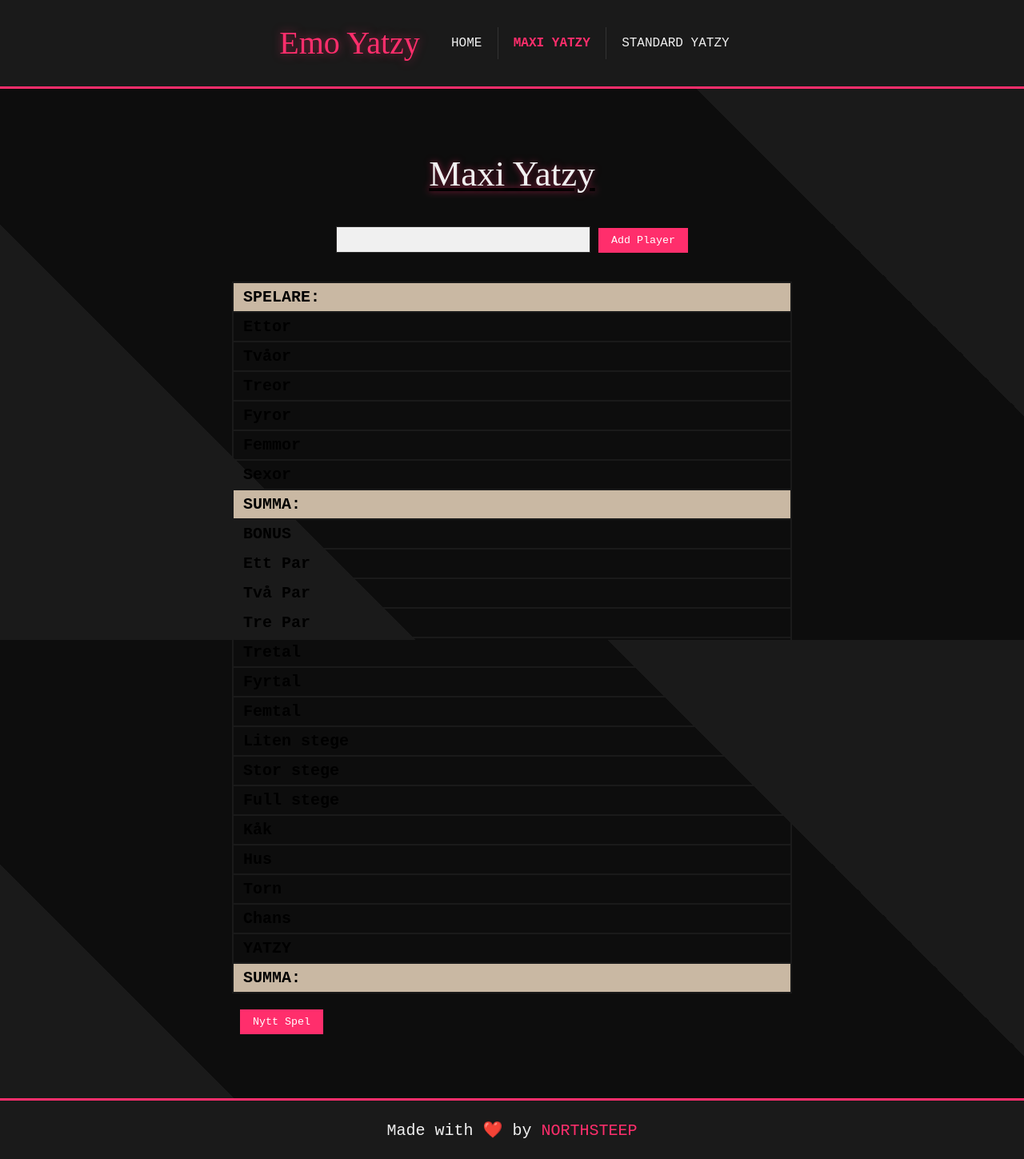
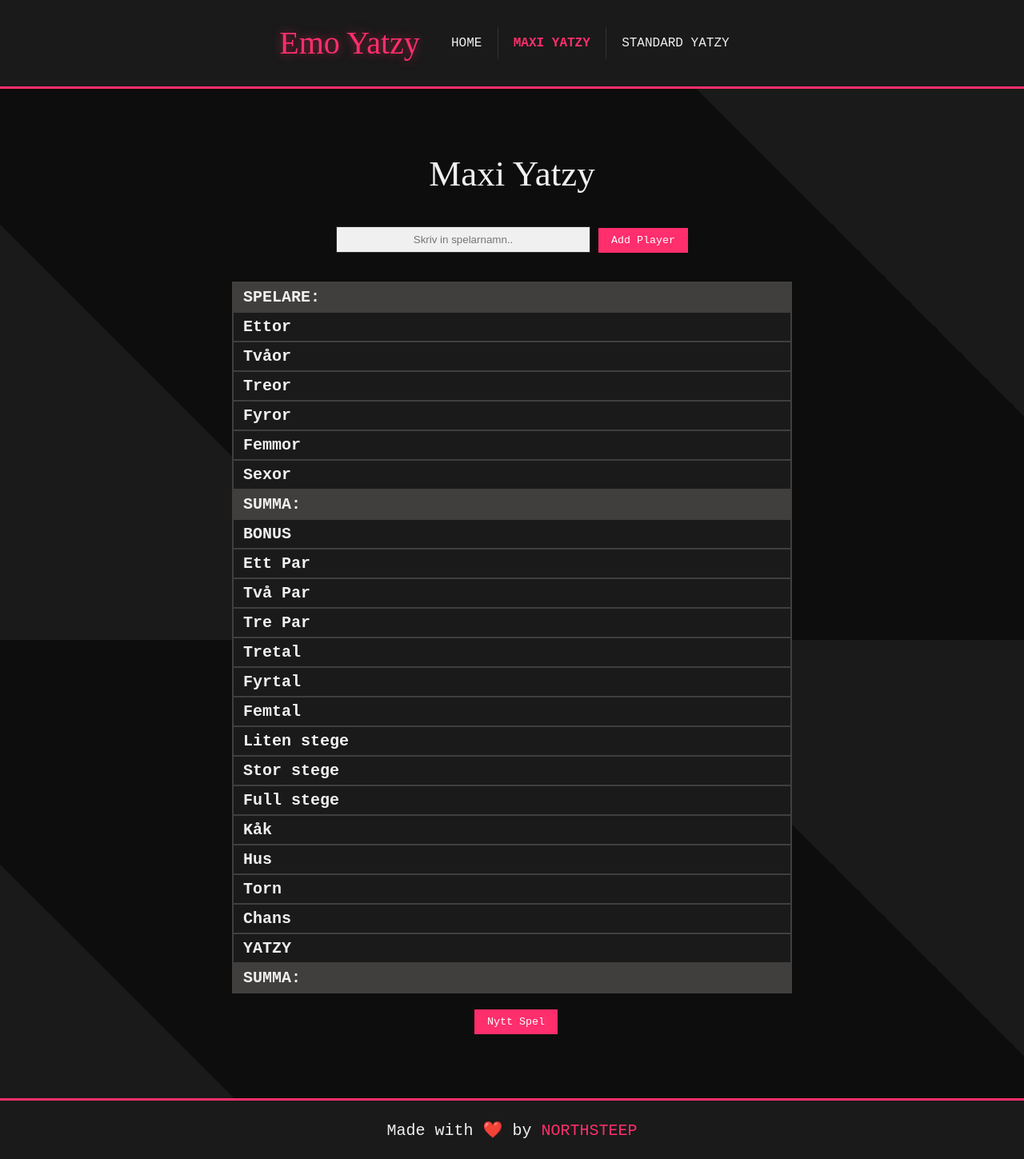
Before and after one commit to codebyNorthsteep/emo-yatzy, a Vue app: page /maxi-yatzy in a window 1280 px wide. Shown: the whole page at 80% size. Built offline with nearby package versions, Linux system fonts and the light colour scheme; a web font is replaced by a local one.

Commit message:
feat: update styling for game forms and views, add placeholders, and remove text effects

```diff
--- a/src/assets/yatzyTables.css
+++ b/src/assets/yatzyTables.css
@@ -8,19 +8,21 @@
 .yatzy-block {
   border-collapse: collapse;
   width: 100%;
+  background-color: var(--emo-yta);
+  color: var(--emo-text);
 }
 
 th,
 td {
   font-size: 16px;
   font-family: "Lekton", monospace;
-  border: 2px solid #1a1a1a;
+  border: 2px solid #413f3d;
   padding: 4px 8px;
   text-align: left;
 }
 
 .summa-rad {
-  background-color: #c9b8a3;
+  background-color: #413f3d;
   font-weight: bold;
 }
 
@@ -54,6 +56,10 @@ button:hover {
 }
 
 #terminate-button {
+
+  display: flex;
+  flex-direction: column;
+  align-items: center;
   margin-top: 20px;
 }
 
@@ -62,7 +68,8 @@ button:hover {
     width: 300px;
   }
 
-  th, td {
+  th,
+  td {
     font-size: 20px;
     padding: 6px 12px;
   }
--- a/src/components/MaxiForm.vue
+++ b/src/components/MaxiForm.vue
@@ -16,7 +16,7 @@ const {
 <template>
   <div class="form-container">
   <form @submit.prevent="addPlayer">
-    <input class="player-input" type="text" v-model="playerName" />
+    <input class="player-input" type="text" v-model="playerName" placeholder="Skriv in spelarnamn.." />
     <button type="submit">Add Player</button>
   </form>
 </div>
@@ -174,5 +174,5 @@ const {
       </tr>
     </tbody>
   </table>
-  <div><button id="terminate-button" type="button" @click="terminateGame">Nytt Spel</button></div>
+  <div id="terminate-button"><button type="button" @click="terminateGame">Nytt Spel</button></div>
 </template>
--- a/src/components/StandardForm.vue
+++ b/src/components/StandardForm.vue
@@ -16,7 +16,7 @@ const {
 <template>
   <div class="form-container">
     <form @submit.prevent="addPlayer">
-      <input class="player-input" type="text" v-model="playerName" />
+      <input class="player-input" type="text" v-model="playerName" placeholder="Skriv in spelarnamn.."/>
       <button type="submit">Add Player</button>
     </form>
   </div>
--- a/src/views/MaxiYatzy.vue
+++ b/src/views/MaxiYatzy.vue
@@ -15,7 +15,5 @@ import MaxiForm from '../components/MaxiForm.vue'
 .maxi-yatzy-welcome {
   text-align: center;
   margin-bottom: 20px;
-  text-shadow: 0 0 8px rgba(255, 46, 108, 0.5);
-  text-decoration: underline;
 }
 </style>
--- a/src/views/StandardYatzy.vue
+++ b/src/views/StandardYatzy.vue
@@ -16,7 +16,5 @@ import StandardForm from '../components/StandardForm.vue'
 .standard-yatzy-welcome {
   text-align: center;
   margin-bottom: 20px;
-  text-shadow: 0 0 8px rgba(255, 46, 108, 0.5);
-  text-decoration: underline;
 }
 </style>
```
